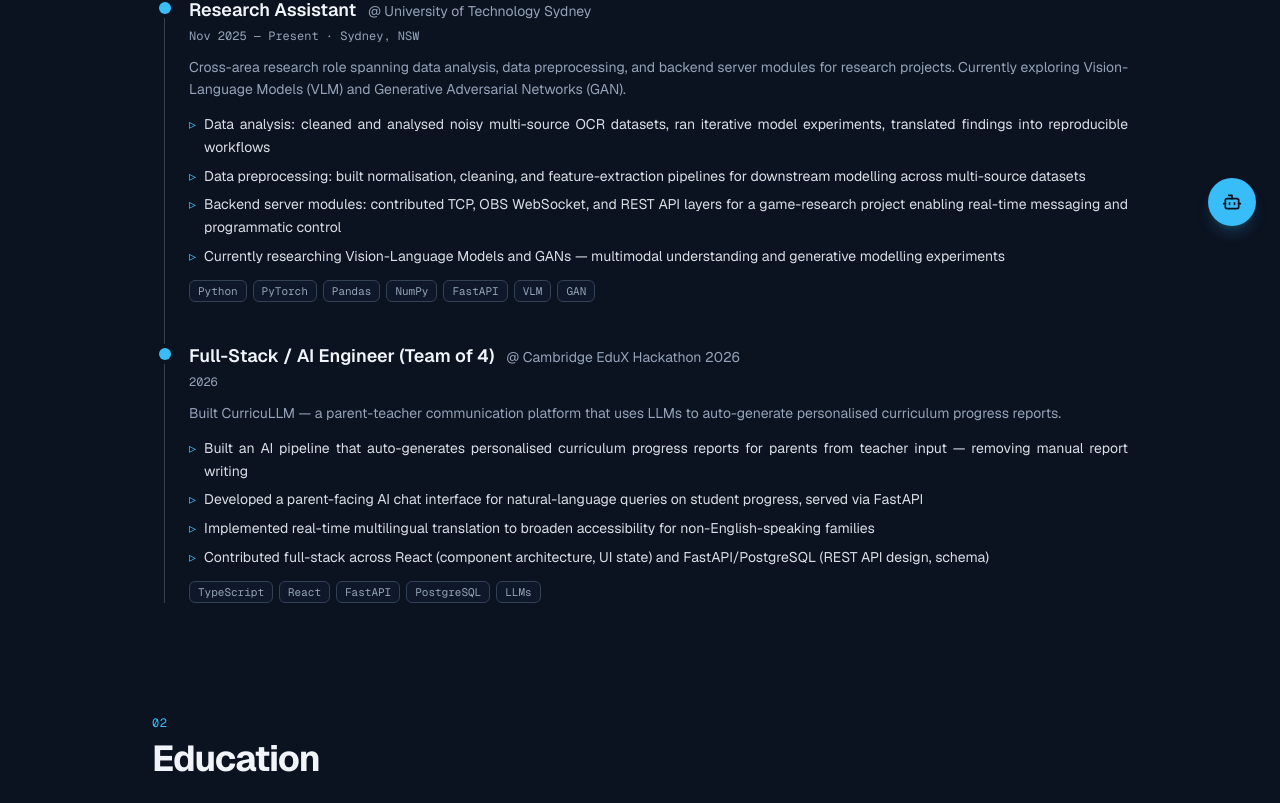
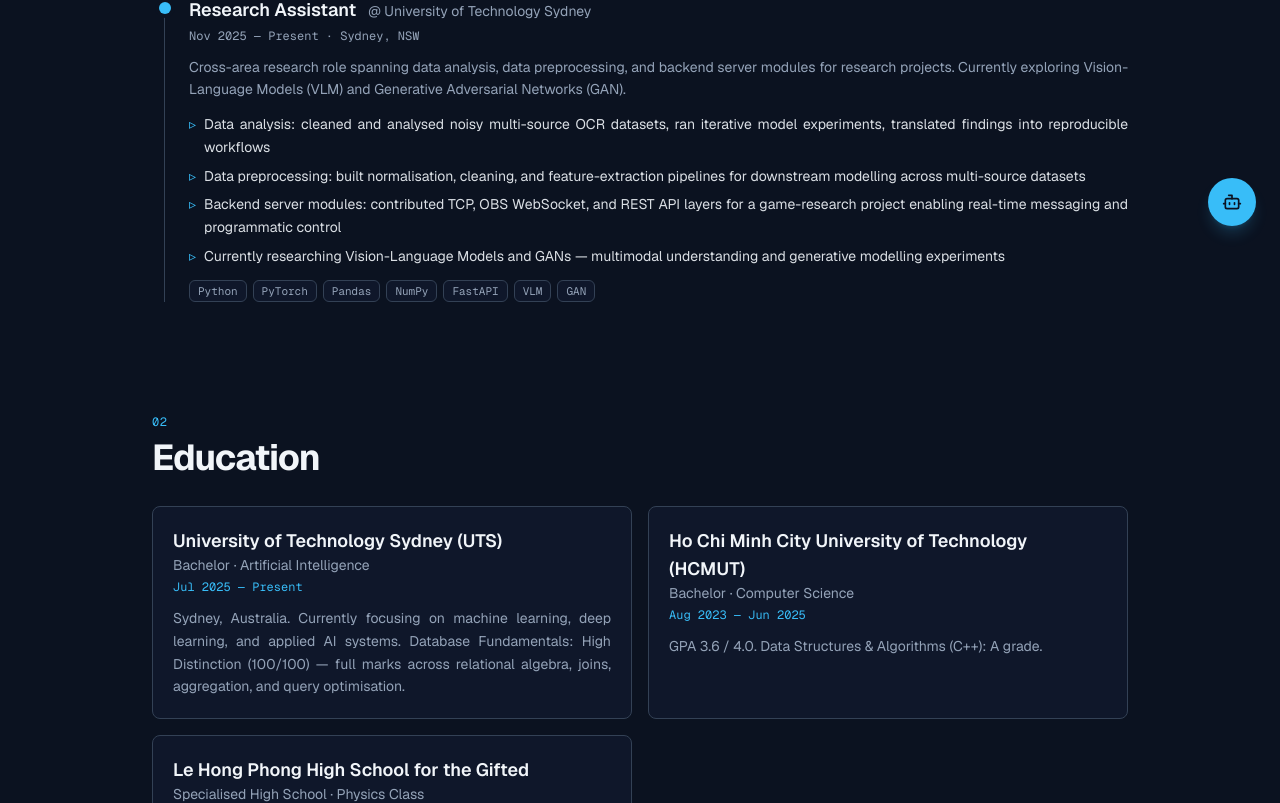
Before and after one commit to Huydinh1205/cv-website, a Next.js app: page /resume in a window 1280 px wide. Shown: the part 550-1353 px from the top of the page. Built offline with nearby package versions, Linux system fonts and the light colour scheme.

Commit message:
Remove Cambridge EduX Hackathon from Experience (belongs in Projects only)

```diff
--- a/data/experience.ts
+++ b/data/experience.ts
@@ -38,18 +38,4 @@ export const experiences: Experience[] = [
     ],
     tech: ["Python", "PyTorch", "Pandas", "NumPy", "FastAPI", "VLM", "GAN"],
   },
-  {
-    company: "Cambridge EduX Hackathon 2026",
-    role: "Full-Stack / AI Engineer (Team of 4)",
-    period: "2026",
-    description:
-      "Built CurricuLLM — a parent-teacher communication platform that uses LLMs to auto-generate personalised curriculum progress reports.",
-    highlights: [
-      "Built an AI pipeline that auto-generates personalised curriculum progress reports for parents from teacher input — removing manual report writing",
-      "Developed a parent-facing AI chat interface for natural-language queries on student progress, served via FastAPI",
-      "Implemented real-time multilingual translation to broaden accessibility for non-English-speaking families",
-      "Contributed full-stack across React (component architecture, UI state) and FastAPI/PostgreSQL (REST API design, schema)",
-    ],
-    tech: ["TypeScript", "React", "FastAPI", "PostgreSQL", "LLMs"],
-  },
 ];
```
